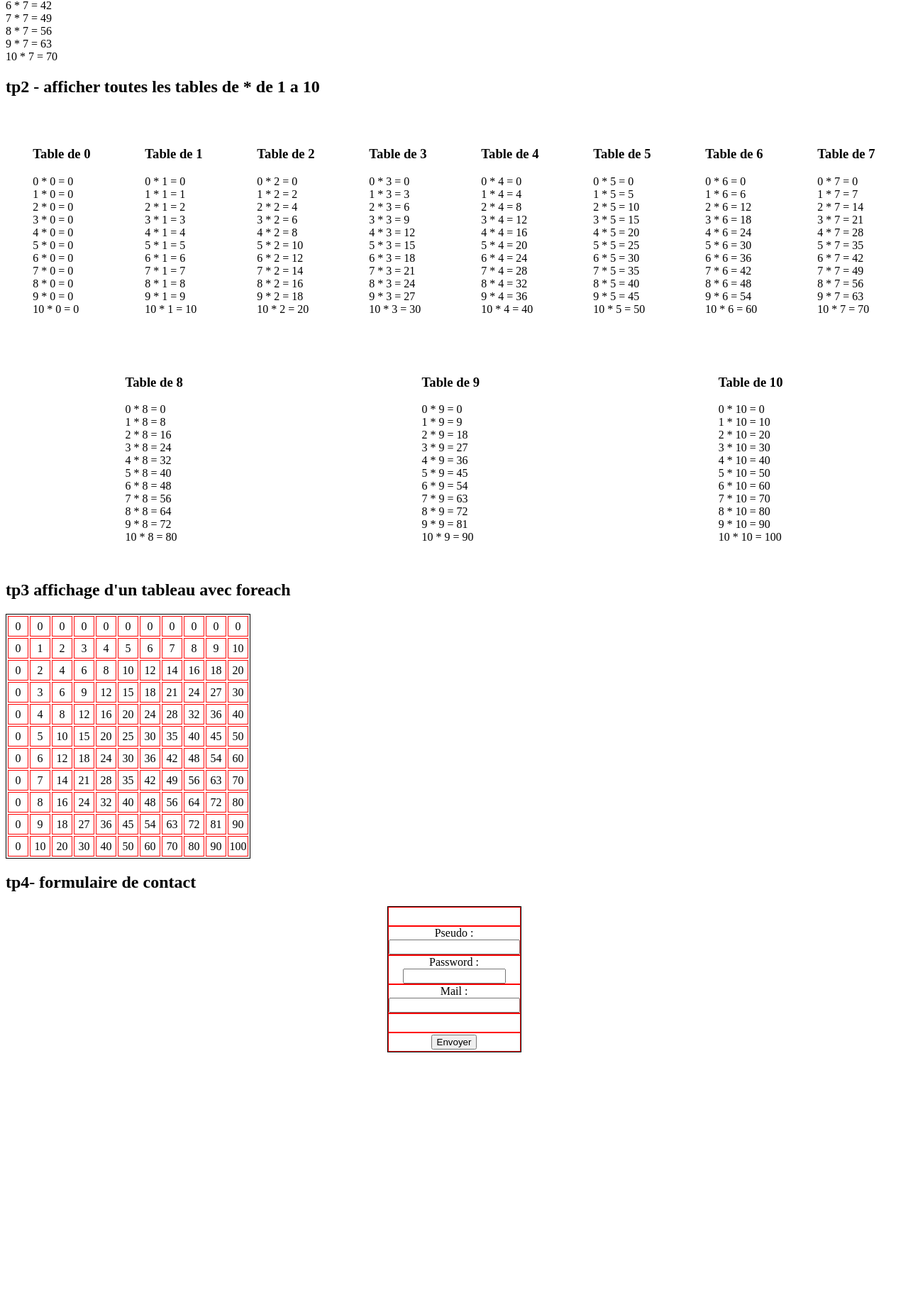
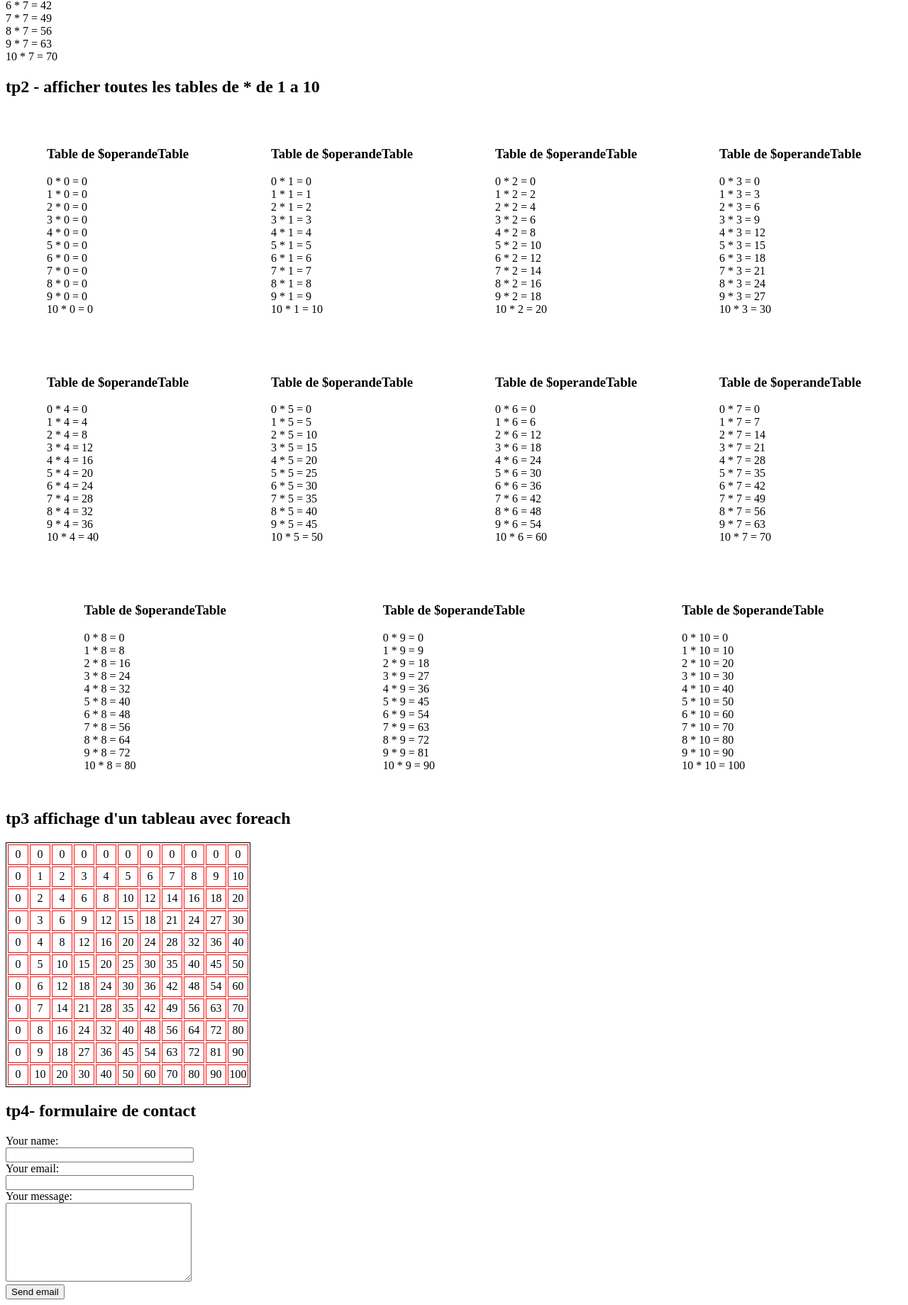
Before and after one commit to j6455lienv/tp-php, a PHP site: page / in a window 1280 px wide. Shown: the part 236-2075 px from the top of the page at 71% size. Before the commit the page ends 1719 px from the top, so only its background shows below. Run offline with PHP 8.4, Linux system fonts and the light colour scheme.

Commit message:
correction-balise html dans echo php

```diff
--- a/index.php
+++ b/index.php
@@ -6,6 +6,7 @@
 
 <!DOCTYPE html>
 <html>
+
 <head>
     <meta charset="utf-8">
     <title>PHP-tp</title>
@@ -27,18 +28,25 @@
     <div class="tp4">
 
         <h2>tp4- formulaire de contact</h2>
-    <form name="form-contact" id="form-contact" action="form-contact.php" method="POST">
-        <table border="0" cellspacing="0" cellpadding="0" id="formulair" align="center">
-            <tr><td height="10"></td></tr>
-            <tr><td align="left">Pseudo : <input type="text" maxlength="20" size="20" name="pseudo" id="pseudo"></td></tr>
-            <tr><td align="left">Password : <input type="password" maxlength="20" size="15" name="pass" id="pass"></td></tr>
-            <tr><td align="left">Mail : <input type="text" maxlength="120" size="20" name="email" id="email"></td></tr>
-            <tr><td height="10"></td></tr>
-            <tr><td><input type="submit" value="Envoyer"></td></tr>
-        </table>
+
+        <form id="contact_form" action="#" method="POST" enctype="multipart/form-data">
+            <div class="row">
+                <label for="name">Your name:</label><br />
+                <input id="name" class="input" name="name" type="text" value="" size="30" /><br />
+            </div>
+            <div class="row">
+                <label for="email">Your email:</label><br />
+                <input id="email" class="input" name="email" type="text" value="" size="30" /><br />
+            </div>
+            <div class="row">
+                <label for="message">Your message:</label><br />
+                <textarea id="message" class="input" name="message" rows="7" cols="30"></textarea><br />
+            </div>
+            <input id="submit_button" type="submit" value="Send email" />
         </form>
 
     </div>
 
 </body>
+
 </html>
--- a/php/tp1-tp2.php
+++ b/php/tp1-tp2.php
@@ -8,7 +8,7 @@
 
     for ($operande = 0 ; $operande <=10 ; $operande++){ //initation de la valeur operande qui incrementera à chaque tour de boucle
         $result = $operande * $valeurTable; //resultat de l'operation mise dans $result
-        echo "$operande * $valeurTable = $result" . "<br/>"; //affichage du resultat à chaque tour de boucle
+        echo $operande . ' * ' . $valeurTable . ' = ' . $result . '<br/>'; //affichage du resultat à chaque tour de boucle
     }
 ?>
     <!--tp2 - afficher toutes les tables de * de 1 a 10-->
@@ -19,13 +19,12 @@
 
     for ($operandeTable = 0 ; $operandeTable <=10; $operandeTable++)
     {
-        echo ("<div class='table'><h3>Table de $operandeTable</h3>");
+        ?> <div class='table'><h3>Table de $operandeTable</h3> <?php
         for ($operande=0 ; $operande <=10 ; $operande++){
             $result = $operande * $operandeTable;
-            echo "<p>$operande * $operandeTable = $result</p>";
-
+            echo ('<p>' . $operande . ' * ' . $operandeTable . ' = ' . $result . '</p>');
         }
-        echo "</div>";
+        ?> </div> <?php
     }
 ?>
     </div>
--- a/php/tp3.php
+++ b/php/tp3.php
@@ -12,11 +12,11 @@
 
 //var_dump($tab);
  foreach ($tab as $v1) {
-    echo "<tr>";
+    ?> <tr> <?php
     foreach ($v1 as $v2) {
-        echo "<td>$v2</td>";
+        echo '<td>' . $v2 . '</td>';
     }
-    echo "</tr>";
+    ?> </tr> <?php
 }
 
 ?>
```
Lines whose indentation alone changed are shown as unchanged.
